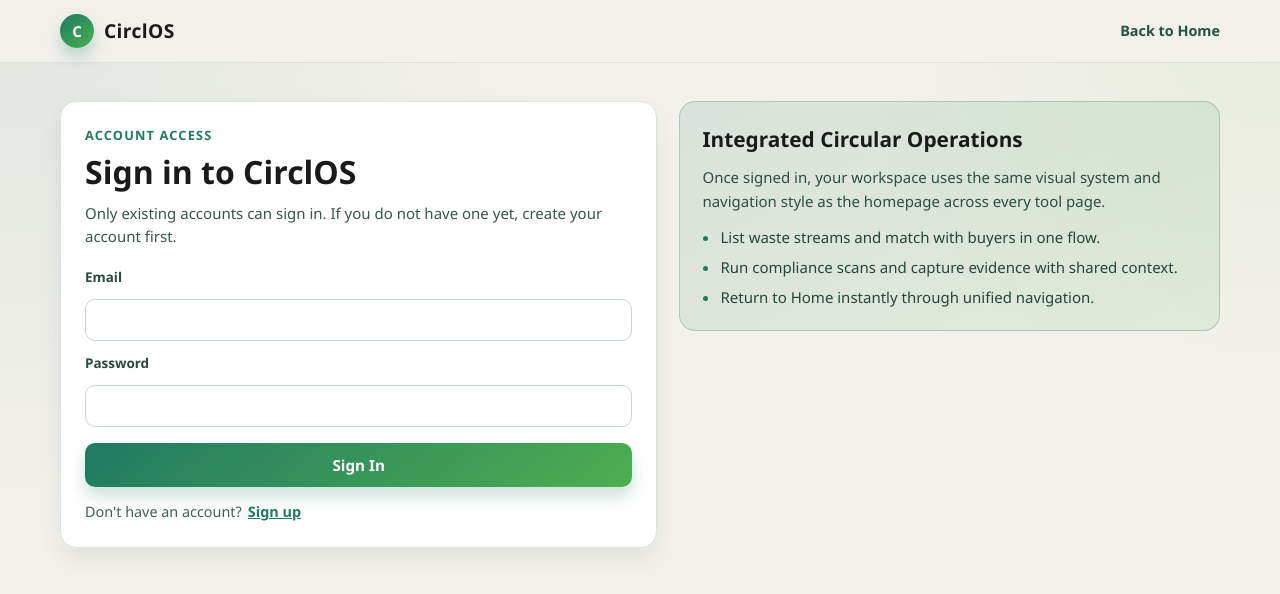
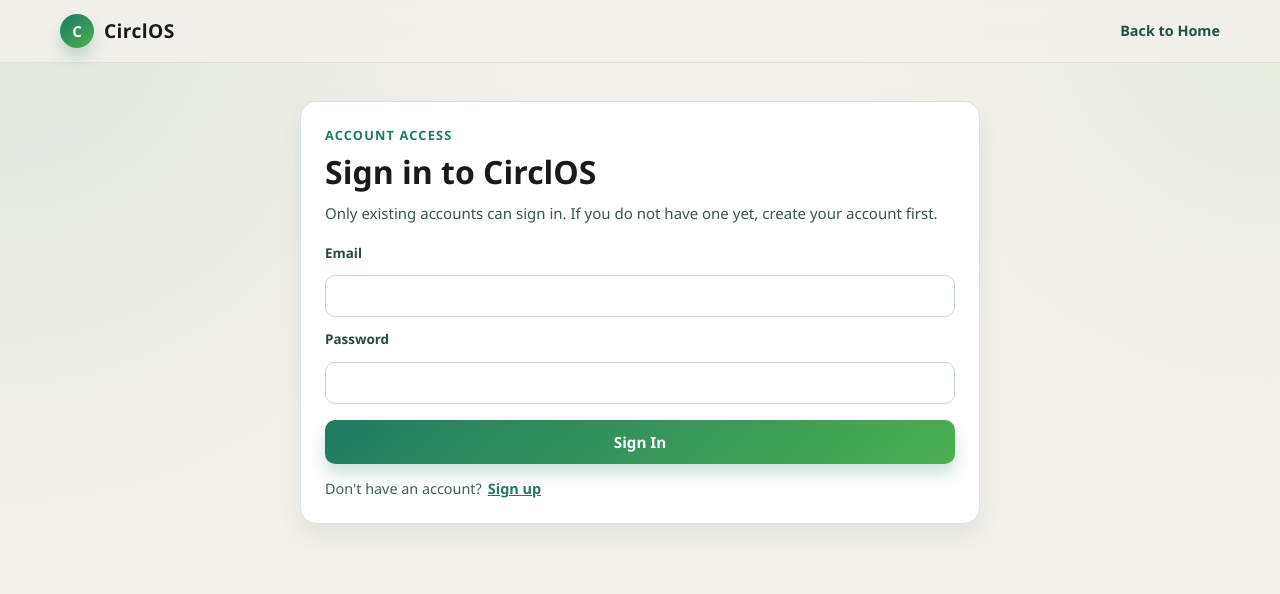
Before and after one commit to Michael9637/CirclOS, a React app in the folder frontend/: page /login in a window 1280 px wide. Shown: the top 594 px of the page. Built offline with nearby package versions, Linux system fonts and the light colour scheme; no server answers; the HTML template or start-up script is replaced by a standard one.

Commit message:
Center auth page and remove login side block

```diff
--- a/frontend/src/pages/Login.jsx
+++ b/frontend/src/pages/Login.jsx
@@ -263,19 +263,6 @@ export default function Login() {
           {error ? <div className={`${styles.notice} ${styles.noticeError}`}>{error}</div> : null}
           {message ? <div className={`${styles.notice} ${styles.noticeSuccess}`}>{message}</div> : null}
         </section>
-
-        <aside className={styles.sidePanel}>
-          <h2>Integrated Circular Operations</h2>
-          <p>
-            Once signed in, your workspace uses the same visual system and navigation style as the homepage across every
-            tool page.
-          </p>
-          <ul className={styles.featureList}>
-            <li>List waste streams and match with buyers in one flow.</li>
-            <li>Run compliance scans and capture evidence with shared context.</li>
-            <li>Return to Home instantly through unified navigation.</li>
-          </ul>
-        </aside>
       </main>
     </div>
   )
--- a/frontend/src/pages/Login.module.css
+++ b/frontend/src/pages/Login.module.css
@@ -89,13 +89,12 @@
   max-width: 1200px;
   margin: 0 auto;
   padding: 38px 20px 64px;
-  display: grid;
-  grid-template-columns: 1.05fr 0.95fr;
-  gap: 22px;
-  align-items: start;
+  display: flex;
+  justify-content: center;
 }
 
 .panel {
+  width: min(680px, 100%);
   border-radius: 16px;
   border: 1px solid var(--border);
   background: #fff;
@@ -131,6 +130,7 @@
 }
 
 .label {
+  display: block;
   font-size: 0.84rem;
   font-weight: 700;
   color: #2a4740;
@@ -138,6 +138,9 @@
 
 .input,
 .textarea {
+  display: block;
+  width: 100%;
+  box-sizing: border-box;
   border: 1px solid #c7d7d0;
   border-radius: 10px;
   padding: 10px 12px;
@@ -166,6 +169,11 @@
 
 .companyWide {
   grid-column: 1 / -1;
+}
+
+.companyGrid > div {
+  display: grid;
+  gap: 6px;
 }
 
 .submitButton {
@@ -229,42 +237,7 @@
   cursor: pointer;
 }
 
-.sidePanel {
-  border-radius: 16px;
-  border: 1px solid rgba(31, 122, 99, 0.28);
-  background: linear-gradient(150deg, rgba(31, 122, 99, 0.12), rgba(76, 175, 80, 0.1));
-  padding: 22px;
-}
-
-.sidePanel h2 {
-  margin: 0;
-  font-size: 1.3rem;
-}
-
-.sidePanel p {
-  margin: 10px 0 0;
-  color: #285047;
-  line-height: 1.6;
-}
-
-.featureList {
-  margin: 14px 0 0;
-  padding-left: 18px;
-  display: grid;
-  gap: 8px;
-  color: #23473e;
-  line-height: 1.45;
-}
-
-.featureList li::marker {
-  color: #1f7a63;
-}
-
 @media (max-width: 900px) {
-  .main {
-    grid-template-columns: 1fr;
-  }
-
   .companyGrid {
     grid-template-columns: 1fr;
   }
```
